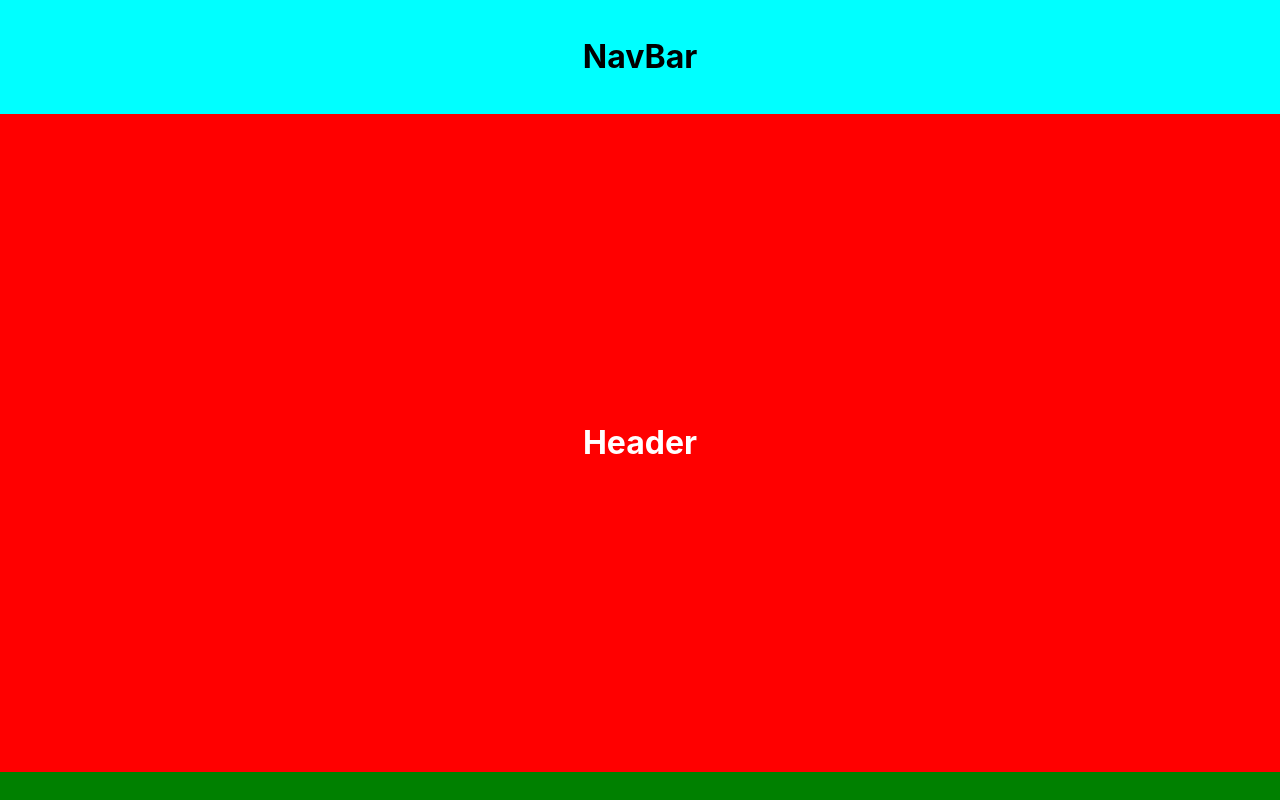
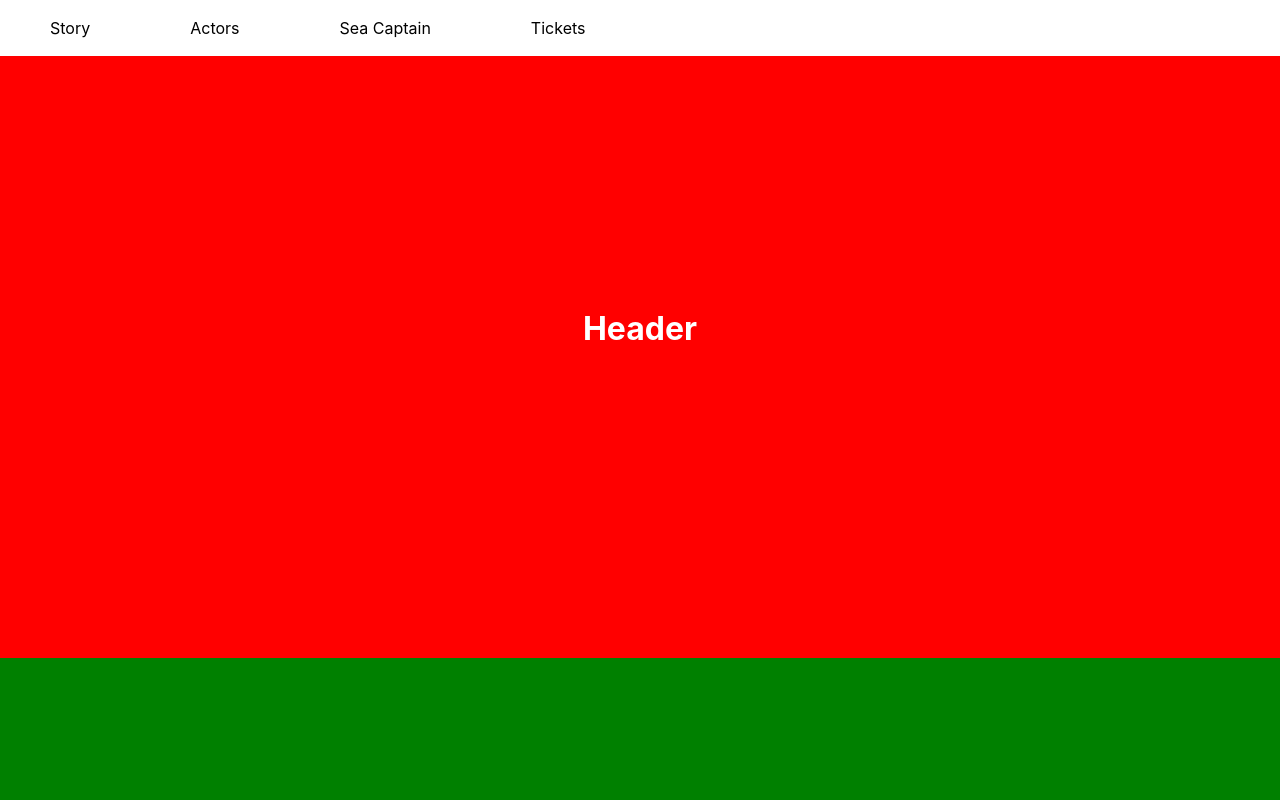
Before and after one commit to HuemanTarget/CicadaCicada, a React (Create React App) app: page / in a window 1280 px wide. Shown: the top 800 px of the page. Built offline with nearby package versions, Linux system fonts and the light colour scheme.

Commit message:
create SeaCaptain component and SeaCaptain CSS file

```diff
--- a/src/App.js
+++ b/src/App.js
@@ -3,6 +3,7 @@ import Header from './Components/Header';
 import Story from './Components/Story';
 import Actors from './Components/Actors';
 import Footer from './Components/Footer';
+import SeaCaptain from './Components/SeaCaptain';
 
 import './App.css';
 
@@ -13,6 +14,7 @@ function App() {
       <Header />
       <Story />
       <Actors />
+      <SeaCaptain />
       <Footer />
     </div>
   );
--- a/src/Components/Actors.js
+++ b/src/Components/Actors.js
@@ -3,7 +3,7 @@ import './Actors.css'
 
 function Actors() {
     return (
-        <div className="actors">
+        <div className="actors" id="actors">
             <h1>Actors</h1>
         </div>
     )
--- a/src/Components/Footer.js
+++ b/src/Components/Footer.js
@@ -3,7 +3,7 @@ import './Footer.css'
 
 function Footer() {
     return (
-        <div className="footer">
+        <div className="footer" id="footer">
             <h1>Footer</h1>
         </div>
     )
--- a/src/Components/NavBar.css
+++ b/src/Components/NavBar.css
@@ -1,4 +1,16 @@
-.nav {
-    background-color: aqua;
-    padding: 1rem;
+.container {
+    overflow: hidden;
+    position: fixed;
+    background-color: white;
+    top: 0;
+    width: 100%;
 }
+
+.container a{
+    float: left;
+    display: block;
+    color: black;
+    text-align: center;
+    padding: 18px 50px;
+    text-decoration: none;
+}
--- a/src/Components/NavBar.js
+++ b/src/Components/NavBar.js
@@ -3,8 +3,11 @@ import './NavBar.css';
 
 function NavBar() {
     return (
-        <div className="nav">
-            <h1>NavBar</h1>
+        <div className="container">
+            <a href="#story">Story</a>
+            <a href="#story">Actors</a>
+            <a href="#story">Sea Captain</a>
+            <a href="#story">Tickets</a>
         </div>
     )
 }
--- /dev/null
+++ b/src/Components/SeaCaptain.css
@@ -0,0 +1,5 @@
+.captain {
+    background-color: orange;
+    padding: 18rem;
+    color: white;
+}
--- /dev/null
+++ b/src/Components/SeaCaptain.js
@@ -0,0 +1,12 @@
+import React from 'react';
+import './SeaCaptain.css'
+
+function SeaCaptain() {
+    return (
+        <div className="captain" id="captain">
+            <h1>SeaCaptain</h1>
+        </div>
+    )
+}
+
+export default SeaCaptain;
--- a/src/Components/Story.js
+++ b/src/Components/Story.js
@@ -3,7 +3,7 @@ import './Story.css';
 
 function Story() {
     return (
-        <div className="story">
+        <div className="story" id="story">
             <h1>Story</h1>
         </div>
     )
```
